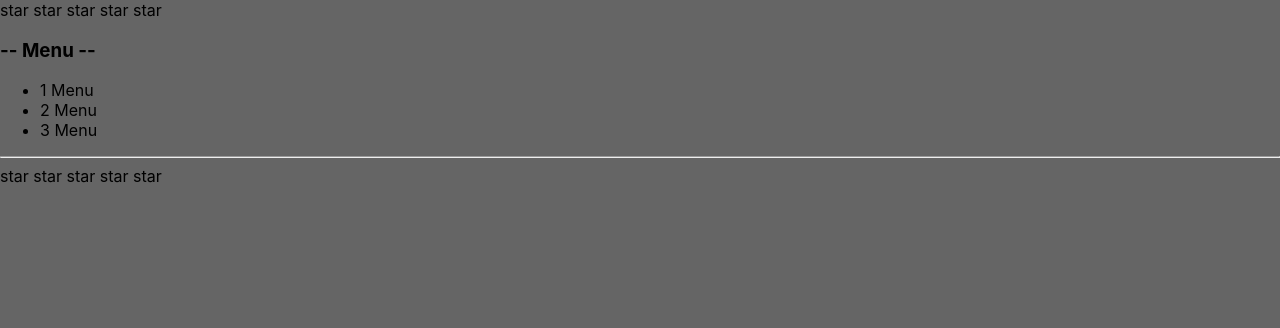
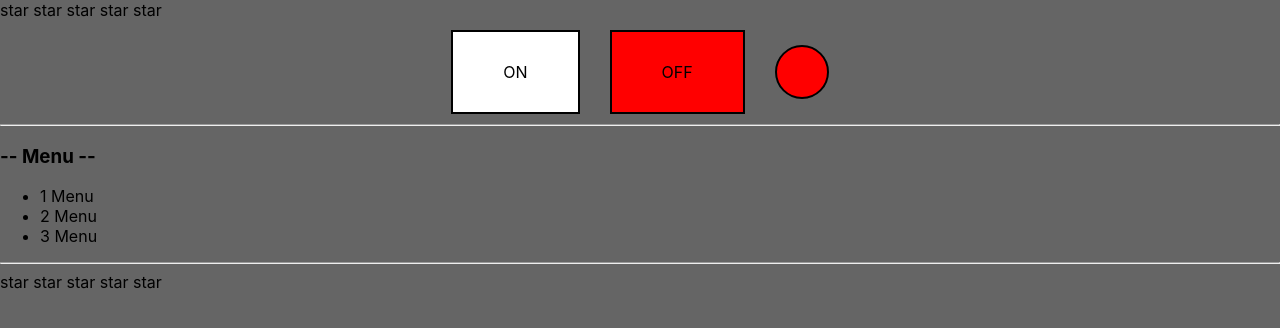
Before and after one commit to AntonRybakou/it-incubator-kabzda-ts, a React (Create React App) app: page / in a window 1280 px wide. Shown: the top 328 px of the page. Built offline with nearby package versions, Linux system fonts and the light colour scheme.

Commit message:
feat: video 08 (callbacks 01 -homework)

```diff
--- a/src/App.tsx
+++ b/src/App.tsx
@@ -4,20 +4,25 @@ import './App.css';
 import {Rating, RatingValueType} from "./components/Rating/Rating";
 import {UncontrolledRating} from "./components/UncontrolledRating/UncontrolledRating";
 import Accordion from "./components/Accordion/Accordion";
+import {OnOff} from "./components/OnOff/OnOff";
+import {UncontrolledOnOff} from "./components/UncontrolledOnOff/UncontrolledOnOff";
 
 function App() {
     console.log("App rendering");
 
     let [ratingValue, setRatingValue] = useState<RatingValueType>(0);
     let [accordionValue, setAccordionValue] = useState<boolean>(false);
+    let [onOffValue, setOnOffValue] = useState<boolean>(false);
 
     return (
         <div>
 
             <Rating value={ratingValue} onClick={setRatingValue}/>
 
-            {/*<OnOff value={false}/>*/}
-            {/*<hr/>*/}
+            <UncontrolledOnOff
+                onOffValue={onOffValue}
+                setOnOffValue={setOnOffValue}/>
+            <hr/>
             <Accordion
                 titleValue={"Menu"}
                 accordionValue={accordionValue}
--- /dev/null
+++ b/src/components/UncontrolledOnOff/UncontrolledOnOff.module.css
@@ -0,0 +1,44 @@
+.buttons {
+    display: flex;
+    flex-flow: row wrap;
+    box-sizing: border-box;
+    justify-content: center;
+    align-items: center;
+    text-align: center;
+    gap: 30px;
+    margin: 10px auto;
+}
+
+.button {
+    padding: 30px 50px;
+    background-color: white;
+    border: 2px solid black;
+}
+
+.buttonRed {
+    padding: 30px 50px;
+    border: 2px solid black;
+    background-color: red;
+}
+
+.buttonGreen {
+    padding: 30px 50px;
+    border: 2px solid black;
+    background-color: green;
+}
+
+.circleRed {
+    width: 50px;
+    height: 50px;
+    border: 2px solid black;
+    border-radius: 50%;
+    background-color: red;
+}
+
+.circleGreen {
+    width: 50px;
+    height: 50px;
+    border: 2px solid black;
+    border-radius: 50%;
+    background-color: green;
+}
--- /dev/null
+++ b/src/components/UncontrolledOnOff/UncontrolledOnOff.tsx
@@ -0,0 +1,19 @@
+import React from 'react';
+import s from './UncontrolledOnOff.module.css'
+
+type OnOffType = {
+    onOffValue: boolean,
+    setOnOffValue: (value: boolean) => void
+}
+
+
+export const UncontrolledOnOff: React.FC<OnOffType> = (props) => {
+
+    return (
+        <div className={s.buttons}>
+            <div className={props.onOffValue ? s.buttonGreen : s.button} onClick={() => props.setOnOffValue(true)}>ON</div>
+            <div className={props.onOffValue ? s.button : s.buttonRed} onClick={() => props.setOnOffValue(false)}>OFF</div>
+            <span className={props.onOffValue ? s.circleGreen : s.circleRed}/>
+        </div>
+    );
+};
```
